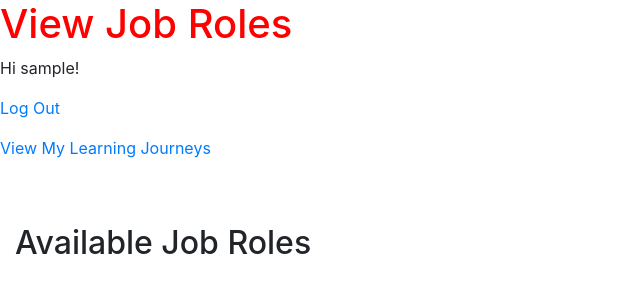
After one commit to gjegoh/SPM_Official, a Django app: page /view_job_roles/ in a window 1280 px wide. The commit adds this page. Shown: the top 300 px of the page, without its empty margins (0-640 px from the left). Run offline with Django 4.2, Linux system fonts and the light colour scheme; a user stored in the database is signed in; tables that the repository leaves empty hold one stand-in row (values such as "Sample post"); some libraries are stand-ins or nearby versions.

Commit message:
show all active job roles, created ui to display and select job roles to plan learning journey. Implemented authentication to establish if user is staff

```diff
--- a/app/LJPS/templates/LJPS/index.html
+++ b/app/LJPS/templates/LJPS/index.html
@@ -10,7 +10,7 @@
     <h1>Index Page</h1>
     <p>Hi {{ user.username }}!</p>
     <p><a href="{% url 'logout' %}">Log Out</a></p>
-    <p><a href="">View Job Roles</a></p>
+    <p><a href="{% url 'view_job_roles' %}">View Job Roles</a></p>
     <p><a href="">View My Learning Journeys</a></p>
 {% else %}
 <h1>Index Page</h1>
--- /dev/null
+++ b/app/LJPS/templates/LJPS/view_job_roles.html
@@ -0,0 +1,32 @@
+{% extends 'LJPS/base.html' %}
+{% load static %}
+
+{% block head %}
+{% block title %}View Job Roles{% endblock %}
+{% endblock %}
+
+{% block body %}
+{% if user.is_authenticated %}
+    <h1>View Job Roles</h1>
+    <p>Hi {{ user.username }}!</p>
+    <p><a href="{% url 'logout' %}">Log Out</a></p>
+    <p><a href="">View My Learning Journeys</a></p>
+    <br><br>
+    <div class="container-fluid">
+        <h2>Available Job Roles</h2>
+        {% for job_role in job_role_obj %}
+        <div class="card">
+            <div class="card-body">
+                <h5 class="card-title">{{job_role.Job_Role_Name}}</h5>
+                <p class="card-text">{{job_role.Job_Role_Desc}}</p>
+                <a href="" class="btn btn-primary">Plan Learning Journey</a>
+            </div>
+        </div>
+        {% endfor %}
+    </div>
+{% else %}
+    <h1>Index</h1>
+    <p>You are not logged in</p>
+    <a href="{% url 'login' %}">Log In</a>
+{% endif %}
+{% endblock %}
--- a/app/LJPS/urls.py
+++ b/app/LJPS/urls.py
@@ -5,4 +5,5 @@ from .views import SignUpView
 urlpatterns = [
     path('', views.index, name='index'),
     path("signup/", SignUpView.as_view(), name="signup"),
+    path("view_job_roles/", views.view_job_roles, name="view_job_roles"),
 ]
--- a/app/LJPS/views.py
+++ b/app/LJPS/views.py
@@ -21,3 +21,22 @@ class SignUpView(generic.CreateView):
     form_class = UserCreationForm
     success_url = reverse_lazy("login")
     template_name = "registration/signup.html"
+
+# endpoint to render view job roles page for staff
+def view_job_roles(request):
+    if request.method == 'GET':
+        staff = Staff.objects.get(User=request.user)
+        if staff.Role.Role_Name == System_Role.USER:
+            job_role_obj = Job_Role.objects.all()
+            return render(
+                request,
+                'LJPS/view_job_roles.html',
+                context={
+                    'job_role_obj': job_role_obj,
+                }
+            )
+        else:
+            return render(
+                request,
+                'LJPS/view_job_roles.html',
+            )
```
